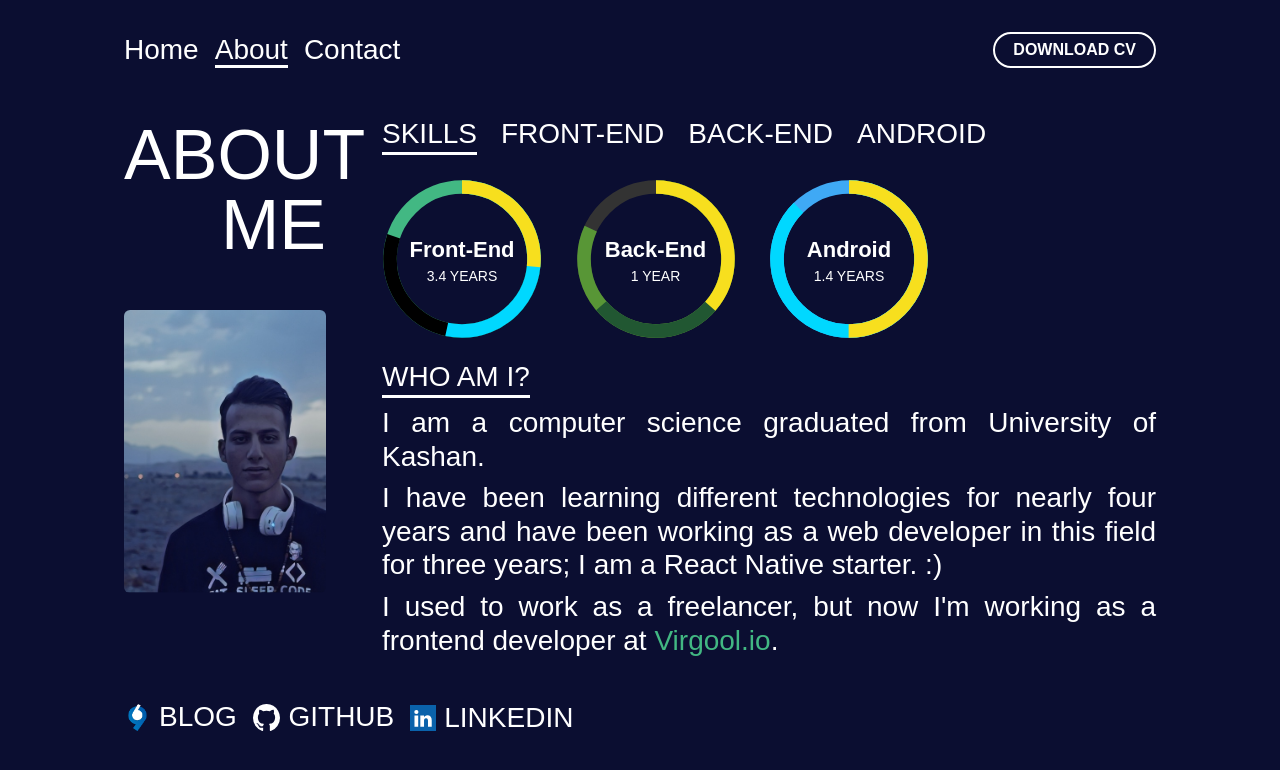
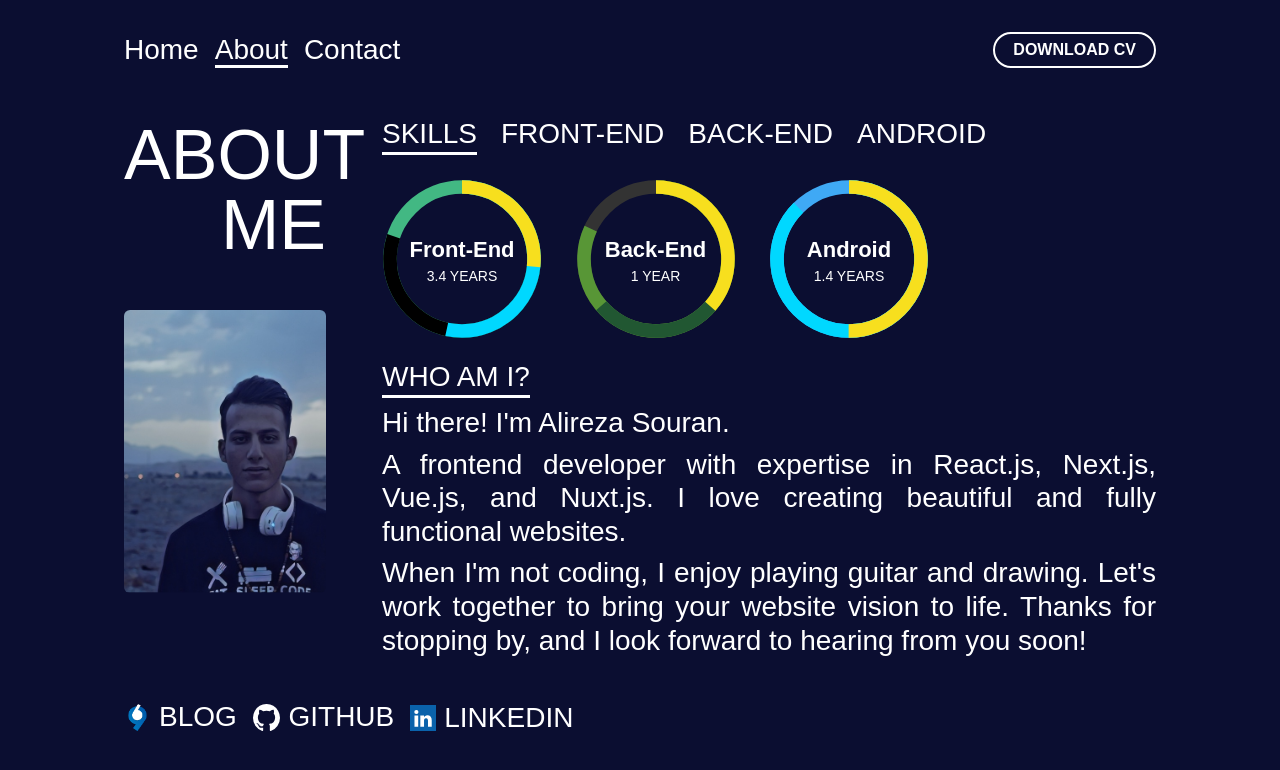
Before and after one commit to alisouran/cv-nuxt-js, a Nuxt app: page /about in a window 1280 px wide. Shown: the top 770 px of the page. Built offline with nearby package versions, Linux system fonts and the light colour scheme; a web font is replaced by a local one.

Commit message:
Fix: REsume

```diff
--- a/components/about/index.vue
+++ b/components/about/index.vue
@@ -1,32 +1,44 @@
 <template>
+
   <div class="container-fluid">
+
     <div
       class="row about-me-desc--container"
       :class="mobile ? 'pr-16 pl-16' : 'mt-36'"
       v-if="mobile"
     >
+
       <h4 class="tab-bar--item active">WHO AM I?</h4>
+
       <p class="about-me-desc mt-8">
-        I am a computer science graduated from University of Kashan.
+         I am a computer science graduated from University of Kashan.
       </p>
+
       <p class="about-me-desc mt-8">
-        I have been learning different technologies for nearly five years and
-        have been working as a web developer in this field for four years; I am
-        a React Native starter. :)
+         I have been learning different technologies for nearly five years and have
+        been working as a web developer in this field for four years; I am a React
+        Native starter. :)
       </p>
+
       <p class="about-me-desc mt-8">
-        I used to work as a freelancer, but now I'm working as a frontend
-        developer at <img src="/img/icons/virgool.svg" /> Virgool.
+         I used to work as a freelancer, but now I'm working as a frontend developer
+        at
+        <img src="/img/icons/virgool.svg" />
+         Virgool.
       </p>
+
     </div>
+
     <div class="row" :class="mobile ? 'tab-bar' : ''">
+
       <div
         @click="activateItem('skills')"
         class="d-block tab-bar--item"
         :class="active === 'skills' ? 'active' : ''"
       >
-        SKILLS
+         SKILLS
       </div>
+
       <div
         @click="activateItem(skill.slug)"
         class=" d-block tab-bar--item"
@@ -34,9 +46,11 @@
         :key="skill.slug"
         :class="[active === skill.slug ? 'active' : '', mobile ? '' : 'ml-24 ']"
       >
-        {{ skill.title.toUpperCase() }}
+         {{ skill.title.toUpperCase() }}
       </div>
+
     </div>
+
     <div
       class="row mt-24"
       :style="
@@ -53,6 +67,7 @@
         mobile ? '' : 'mt-24 mb-24'
       ]"
     >
+
       <div
         v-for="skill in mainSkills"
         v-show="getSlugs(skill.slug)"
@@ -67,6 +82,7 @@
           margin: mobile ? (active === skill.slug ? '0 auto' : '') : ''
         }"
       >
+
         <ProgressCircle
           :data="data[skill.slug]"
           :notExpandedTitle="skill.title"
@@ -84,22 +100,30 @@
           :title="mainSkill.title"
           :levels="['Starter', 'Junior', 'Mid-Level', 'Expert', 'Senior']"
         />
+
       </div>
+
     </div>
+
     <div
       class="row "
       :class="mobile ? 'about-me-desc--container' : ''"
       v-if="!mobile"
     >
+
       <h4 class="tab-bar--item active">WHO AM I?</h4>
+
       <p
         v-for="(p, i) in whoAmI"
         v-html="p"
         :key="i"
-        class="about-me-desc mt-8"
+        class="about-me-desc mt-8 block w-full"
       ></p>
+
     </div>
+
   </div>
+
 </template>
 
 <script lang="ts">
@@ -203,4 +227,10 @@ h4 {
 .progress-container {
   gap: 20px;
 }
+.block {
+  display: block;
+}
+.w-full {
+  width: 100%;
+}
 </style>
--- a/config.json
+++ b/config.json
@@ -115,9 +115,9 @@
   },
   "who-am-i": {
     "description": {
-      "paragraph_1": "I am a computer science graduated from University of Kashan.",
-      "paragraph_2": "I have been learning different technologies for nearly four years and have been working as a web developer in this field for three years; I am a React Native starter. :)",
-      "paragraph_3": "I used to work as a freelancer, but now I'm working as a frontend developer at <a target='_blank' href='https://virgool.io'>Virgool.io</a>."
+      "paragraph_1": "Hi there! I'm Alireza Souran.",
+      "paragraph_2": "A frontend developer with expertise in React.js, Next.js, Vue.js, and Nuxt.js. I love creating beautiful and fully functional websites.",
+      "paragraph_3": "When I'm not coding, I enjoy playing guitar and drawing. Let's work together to bring your website vision to life. Thanks for stopping by, and I look forward to hearing from you soon!"
     }
   }
 }
--- a/package.json
+++ b/package.json
@@ -3,7 +3,7 @@
   "version": "1.0.0",
   "private": true,
   "scripts": {
-    "dev": "nuxt",
+    "dev": "NODE_OPTIONS=--openssl-legacy-provider nuxt",
     "build": "nuxt build",
     "start": "nuxt start",
     "generate": "nuxt generate"
@@ -13,7 +13,7 @@
     "@nuxtjs/robots": "^2.5.0",
     "bulma": "^0.9.3",
     "core-js": "^3.15.1",
-    "nuxt": "^2.15.7",
+    "nuxt": "^2.16.1",
     "sass": "^1.39.0",
     "sass-loader": "10"
   },
```
Also changed, not shown: 1 other file (tests, documents, lock files or other folders).
